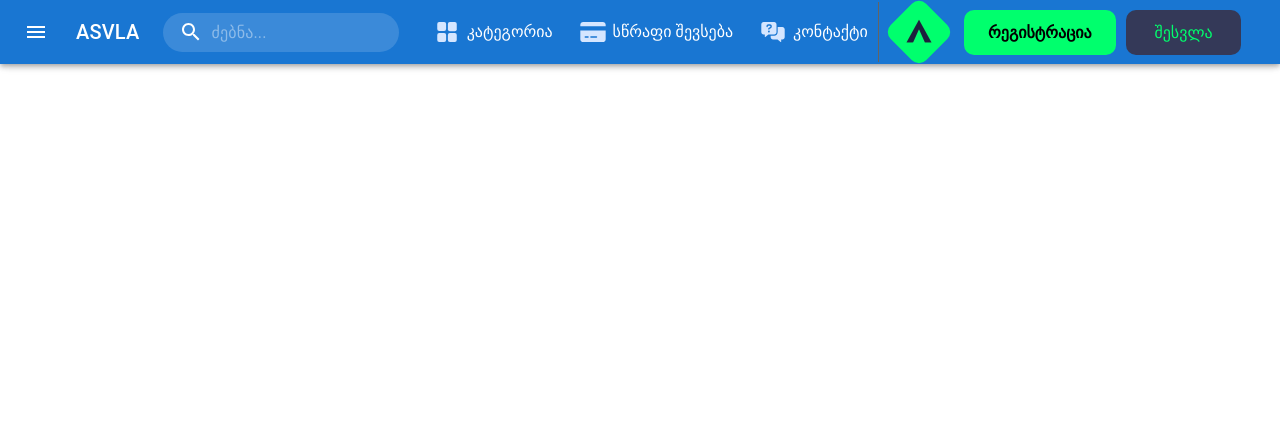
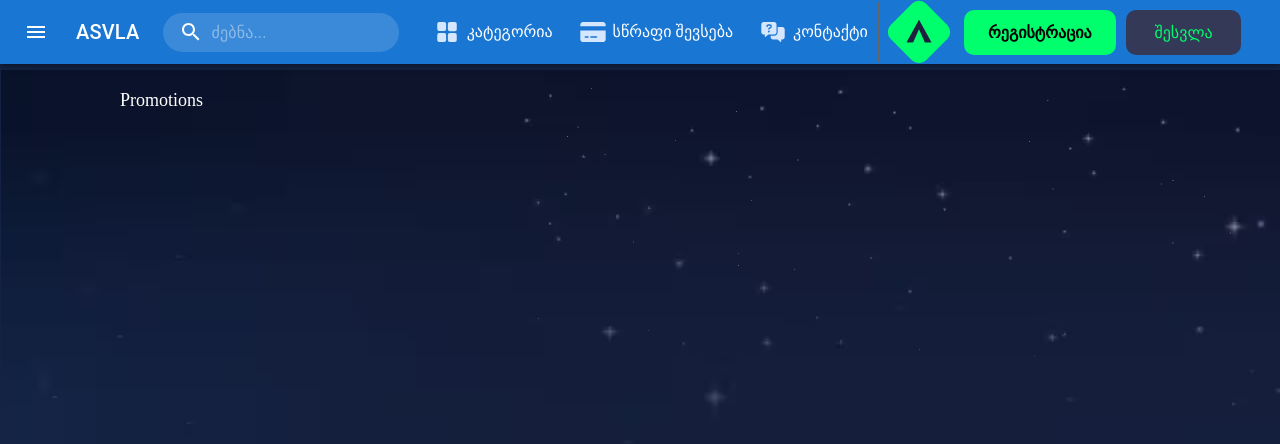
Before and after one commit to Demetrusa/asvla-proj, a React (Vite) app in the folder asvla/: page / in a window 1280 px wide. Shown: the top 444 px of the page. Built offline with nearby package versions, Linux system fonts and the light colour scheme.

Commit message:
feat: add new section

```diff
--- a/asvla/package.json
+++ b/asvla/package.json
@@ -18,7 +18,8 @@
     "react": "^18.3.1",
     "react-dom": "^18.3.1",
     "sass": "^1.79.3",
-    "styled-components": "^6.1.13"
+    "styled-components": "^6.1.13",
+    "swiper": "^11.1.14"
   },
   "devDependencies": {
     "@eslint/js": "^9.9.0",
--- a/asvla/src/components/forge/MainComponent.scss
+++ b/asvla/src/components/forge/MainComponent.scss
@@ -1 +1,5 @@
 @import "../../assets/styles/common.scss";
+
+.main-component {
+  width: 100%;
+}
--- a/asvla/src/components/forge/MainComponent.tsx
+++ b/asvla/src/components/forge/MainComponent.tsx
@@ -1,11 +1,13 @@
 import React from "react";
 import "./MainComponent.scss";
 import PrimarySearchAppBar from "./nav/PrimarySearchAppBar";
+import Promo from "./promo/Promo";
 
 const MainComponent: React.FC = () => {
   return (
-    <div>
+    <div className="main-component">
       <PrimarySearchAppBar />
+      <Promo />
     </div>
   );
 };
--- /dev/null
+++ b/asvla/src/components/forge/promo/Promo.scss
@@ -0,0 +1,19 @@
+@import url(../../../assets/styles/common.scss);
+
+.promoPage {
+  margin-top: 70px;
+  background-image: url(./PromoImg/bg@3x.avif);
+  width: 100%;
+  height: 450px;
+  display: flex;
+  flex-direction: column;
+  align-items: start;
+  text-align: center;
+  padding: 10px 120px;
+}
+
+.promoTitle {
+  color: #ffffff;
+  font-size: 18px;
+  padding-top: 10px;
+}
--- /dev/null
+++ b/asvla/src/components/forge/promo/Promo.tsx
@@ -0,0 +1,12 @@
+import React from "react";
+import "./Promo.scss";
+
+const Promo: React.FC = () => {
+  return (
+    <div className="promoPage">
+      <span className="promoTitle">Promotions</span>
+    </div>
+  );
+};
+
+export default Promo;
--- a/asvla/src/index.css
+++ b/asvla/src/index.css
@@ -1,3 +1,4 @@
 body {
   margin: 0;
+  background: rgb(20 35 68);
 }
```
Also changed, not shown: asvla/src/components/forge/promo/PromoImg/bg@3x.avif (added), 1 other file (tests, documents, lock files or other folders).
